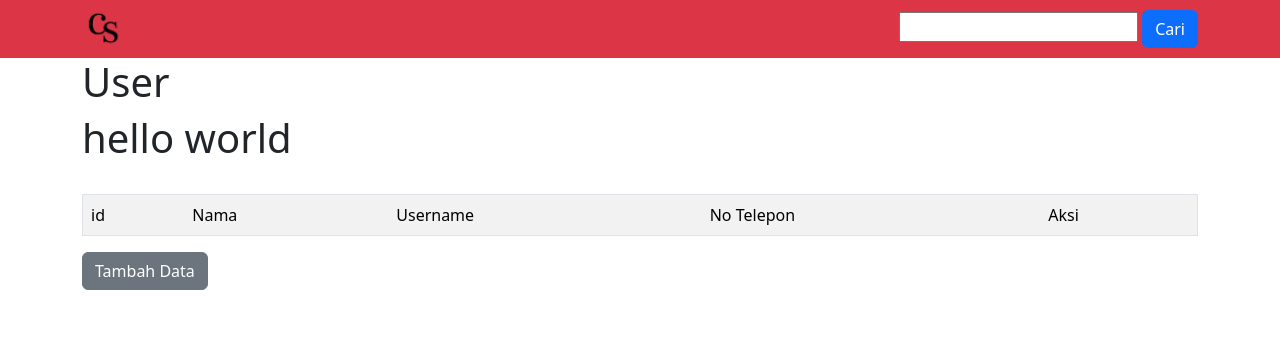
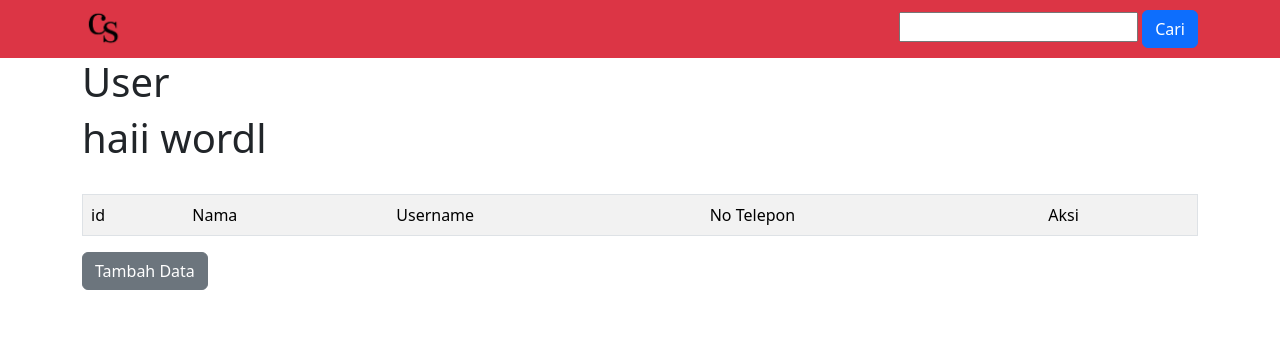
Before and after one commit to FadhilahAzzah/chicstuff, a PHP site: page /admin/pengguna.php in a window 1280 px wide. Shown: the top 358 px of the page. Run offline with PHP 8.4, Linux system fonts and the light colour scheme; data that the repository does not hold is empty; some libraries are stand-ins or nearby versions.

Commit message:
Update pengguna.php

```diff
--- a/admin/pengguna.php
+++ b/admin/pengguna.php
@@ -24,7 +24,7 @@
 
     <div class="container">
     <h1>User</h1>
-    <h1>hello world</h1>
+    <h1>haii wordl</h1>
 
     <table border="1" class="table table-striped table-hover">
             <tr>
```
